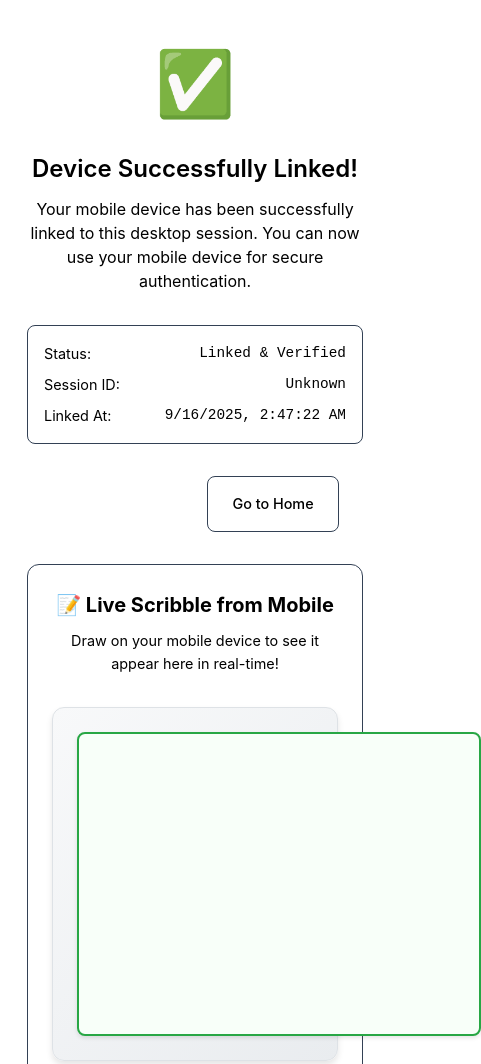
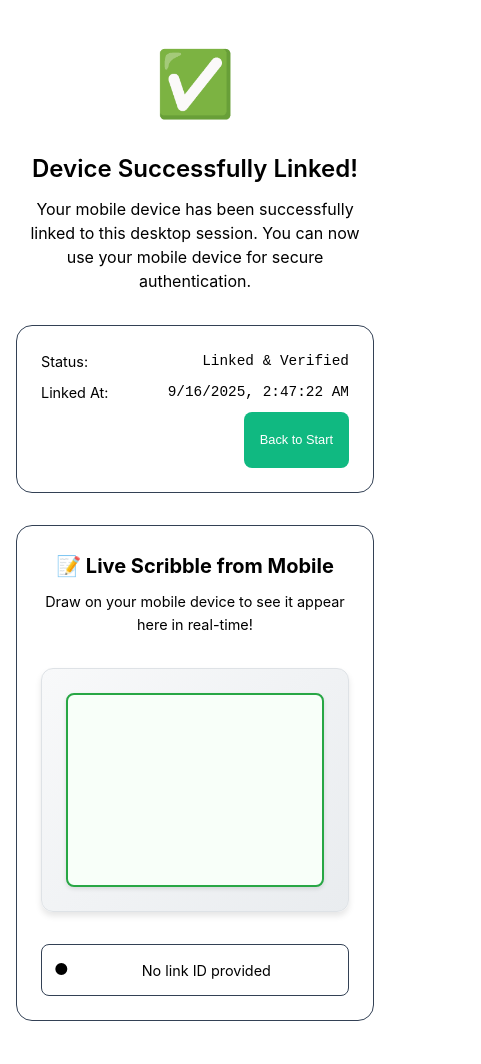
Before and after one commit to gavinhamilton1/dpop-demo, a website: page public/app.html in a window 390 px wide. Shown: the top 1064 px of the page, 481 px wide, since content can reach past the window. Drawn offline with Linux system fonts and the light colour scheme.

Commit message:
Refactor app layout and enhance UI styles for success page
- Introduced a new app container for improved layout and responsiveness.
- Updated success container styles for better alignment and spacing.
- Enhanced button styles for a more modern look and feel.
- Adjusted scribble section styles for consistency and improved user experience.

```diff
--- a/public/app.html
+++ b/public/app.html
@@ -8,19 +8,26 @@
     <link rel="stylesheet" href="/public/style.css">
     <style>
         body {
-            display: flex;
-            align-items: center;
-            justify-content: center;
-            min-height: 100vh;
             margin: 0;
             background: var(--bg);
             color: var(--fg);
+            font-family: -apple-system, BlinkMacSystemFont, 'Segoe UI', Roboto, sans-serif;
+        }
+
+        .app-container {
+            max-width: 800px;
+            margin: 2rem auto;
+            padding: 0 1rem;
+            display: flex;
+            flex-direction: column;
+            align-items: center;
         }
 
         .success-container {
             text-align: center;
-            max-width: 400px;
-            padding: 2rem;
+            width: 100%;
+            max-width: 500px;
+            margin-bottom: 2rem;
         }
 
         .success-icon {
@@ -45,9 +52,8 @@
         .success-details {
             background: var(--card);
             border: 1px solid var(--border);
-            border-radius: 0.5rem;
-            padding: 1rem;
-            margin-bottom: 2rem;
+            border-radius: 1rem;
+            padding: 1.5rem;
             text-align: left;
         }
 
@@ -74,7 +80,6 @@
 
         .actions {
             display: flex;
-            gap: 1rem;
             justify-content: center;
         }
 
@@ -98,6 +103,18 @@
             background: var(--ok-hover);
         }
 
+        .btn.on {
+            background: #10b981;
+            color: white;
+            border: none;
+            padding: 0.5rem 1rem;
+            font-size: 0.8rem;
+        }
+
+        .btn.on:hover {
+            background: #059669;
+        }
+
         .btn.secondary {
             background: var(--card);
             color: var(--fg);
@@ -110,11 +127,12 @@
 
         /* Scribble Section Styles */
         .scribble-section {
-            margin-top: 2rem;
+            width: 100%;
+            max-width: 500px;
             padding: 1.5rem;
             background: var(--card);
             border: 1px solid var(--border);
-            border-radius: 0.75rem;
+            border-radius: 1rem;
             text-align: center;
         }
 
@@ -135,6 +153,16 @@
             flex-direction: column;
             align-items: center;
             gap: 1rem;
+            width: 100%;
+            overflow: hidden;
+        }
+
+        #signature-canvas-desktop-canvas {
+            max-width: 100%;
+            height: auto;
+            border: 2px solid var(--border) !important;
+            border-radius: 8px;
+            background: white;
         }
 
         .scribble-status {
@@ -169,6 +197,7 @@
     </style>
 </head>
 <body>
+    <div class="app-container">
         <div class="success-container">
             <div class="success-icon">✅</div>
             <h1 class="success-title">Device Successfully Linked!</h1>
@@ -183,18 +212,14 @@
                     <span class="detail-value">Linked & Verified</span>
                 </div>
                 <div class="detail-row">
-                <span class="detail-label">Session ID:</span>
-                <span class="detail-value" id="sessionId">Loading...</span>
-            </div>
-            <div class="detail-row">
                     <span class="detail-label">Linked At:</span>
                     <span class="detail-value" id="linkedAt">Loading...</span>
                 </div>
+                <div class="detail-row" style="display: flex; justify-content: flex-end;">
+                    <button class="btn on" onclick="window.location.href='/'">Back to Start</button>
+                </div>
             </div>
 
-        <div class="actions">
-            <button class="btn primary" onclick="window.close()">Close Window</button>
-            <a href="/" class="btn secondary">Go to Home</a>
         </div>
 
         <!-- Scribble Section -->
@@ -204,7 +229,7 @@
                 Draw on your mobile device to see it appear here in real-time!
             </p>
             <div id="signature-canvas-desktop" class="signature-container">
-                <canvas id="signature-canvas-desktop-canvas" width="400" height="300" style="border: 2px solid #333; border-radius: 8px; background: white;"></canvas>
+                <canvas id="signature-canvas-desktop-canvas" width="400" height="300"></canvas>
             </div>
             <div class="scribble-status" id="scribbleStatus">
                 <span class="status-indicator">●</span>
@@ -214,13 +239,11 @@
     </div>
 
     <script type="module">
-        // Get session info from URL params or localStorage
+        // Get session info from URL params
         const urlParams = new URLSearchParams(window.location.search);
-        const sessionId = urlParams.get('sid') || 'Unknown';
-        const linkId = urlParams.get('lid') || null;
+        const linkId = urlParams.get('lid') || urlParams.get('linkId') || null;
         const linkedAt = new Date().toLocaleString();
 
-        document.getElementById('sessionId').textContent = sessionId;
         document.getElementById('linkedAt').textContent = linkedAt;
 
         // Initialize signature sharing if linkId is available
```
Lines whose indentation alone changed are shown as unchanged.
